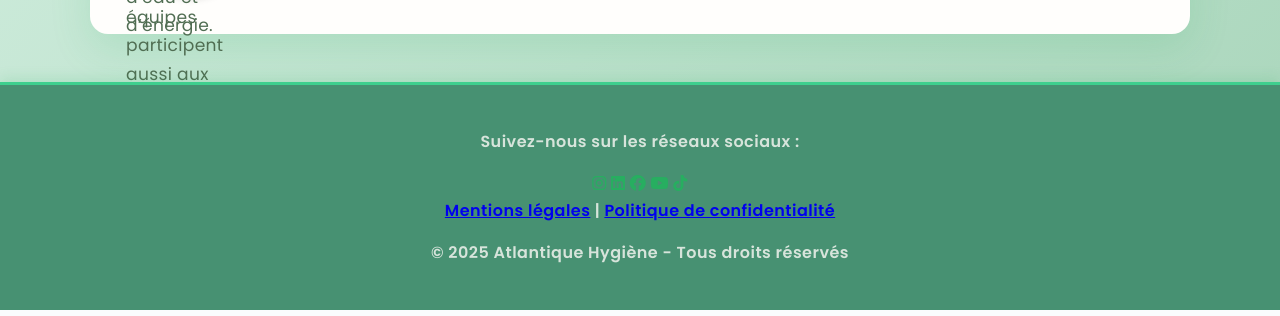
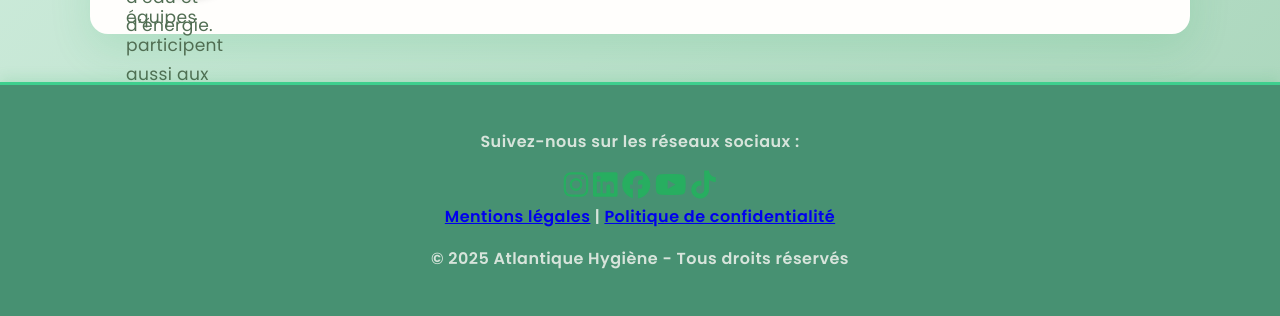
Before and after one commit to fatima774/atlantique-hygi-ne, a PHP site: page /about.html in a window 1280 px wide. Shown: the part 1494-1810 px from the top of the page. Run offline with PHP 8.4, Linux system fonts and the light colour scheme.

Commit message:
Update accueil.css

```diff
--- a/accueil.css
+++ b/accueil.css
@@ -638,6 +638,7 @@ footer .social-links a:focus {
 }
 .social-links a i {
   transition: transform 0.3s ease;
+    font-size: 28px;
 }
 footer a i {
   transition: transform 0.3s ease, color 0.3s ease;
```
